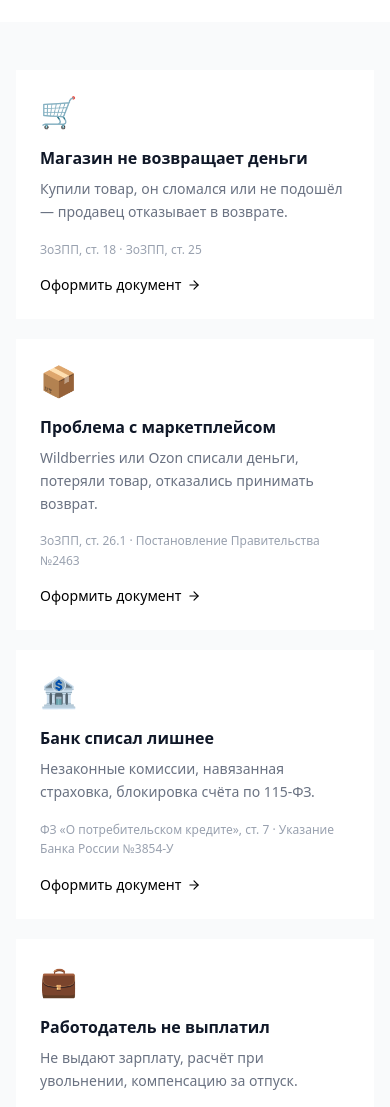
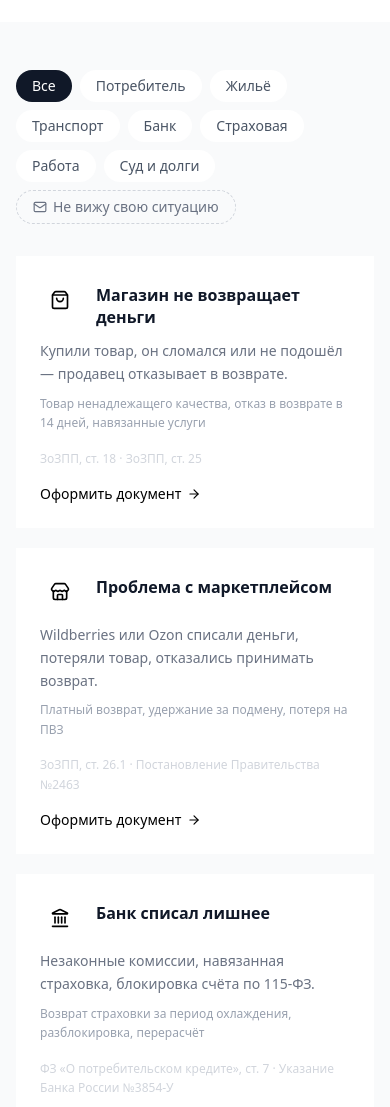
Before and after one commit to SpiritusMalus/LawDocs, a Next.js app in the folder frontend/: page /situations in a window 390 px wide. Shown: the part 461-1568 px from the top of the page. Built offline with nearby package versions, Linux system fonts and the light colour scheme; no server answers.

Commit message:
change p2

```diff
--- a/frontend/app/situations/page.tsx
+++ b/frontend/app/situations/page.tsx
@@ -1,43 +1,12 @@
 import type { Metadata } from "next";
 import Link from "next/link";
-import { ArrowRight, ChevronRight } from "lucide-react";
-import { buttonVariants } from "@/components/ui/button";
-import { SITUATIONS } from "@/lib/situations";
-import { getSituationPage } from "@/lib/situation-pages";
+import { ChevronRight } from "lucide-react";
+import { SituationsGrid } from "./situations-grid";
 
 export const metadata: Metadata = {
   title: "Все ситуации — юридические документы за 199 ₽ | LawDocs",
   description:
     "25 ситуаций: потребитель, работодатель, банк, жильё, транспорт, страховая, ДДУ. Готовые претензии и жалобы со ссылками на законы за 199 ₽.",
-};
-
-const SITUATION_EMOJI: Record<string, string> = {
-  shop: "🛒",
-  marketplace: "📦",
-  bank: "🏦",
-  employer: "💼",
-  insurance: "🚗",
-  utility: "🏠",
-  airline: "✈️",
-  bank_block: "🔒",
-  court_order: "⚖️",
-  gibdd: "🚔",
-  rental_deposit: "🔑",
-  tour_operator: "🧳",
-  online_course: "💻",
-  neighbor_flood: "💧",
-  repair: "🔨",
-  telecom: "📡",
-  medical: "🏥",
-  ddu_delay: "🏗️",
-  ddu_defects: "🧱",
-  ddu_termination: "📄",
-  dtp_osago: "🚗",
-  auto_repair: "🔧",
-  debt_collector: "📵",
-  carsharing: "🚙",
-  gym_refund: "🏋️",
-  other: "📋",
 };
 
 export default function SituationsPage() {
@@ -68,61 +37,7 @@ export default function SituationsPage() {
         </div>
       </section>
 
-      {/* Cards */}
-      <section className="bg-gray-50 py-12 px-4">
-        <div className="max-w-5xl mx-auto">
-          <div className="grid md:grid-cols-2 lg:grid-cols-3 gap-5">
-            {SITUATIONS.filter((s) => s.id !== "other").map((s) => {
-              const page = getSituationPage(s.id);
-              const emoji = SITUATION_EMOJI[s.id] ?? "📋";
-              return (
-                <Link
-                  key={s.id}
-                  href={`/situations/${s.id}`}
-                  className="group bg-white rounded-2xl border border-gray-100 p-6 shadow-sm hover:shadow-lg hover:bg-gray-50 hover:border-primary/20 hover:-translate-y-0.5 transition-all duration-150 flex flex-col"
-                >
-                  <div className="text-3xl mb-4">{emoji}</div>
-                  <h2 className="font-semibold text-gray-900 mb-2 group-hover:text-primary transition-colors">
-                    {s.title}
-                  </h2>
-                  <p className="text-sm text-gray-500 leading-relaxed mb-4 flex-1">{s.blurb}</p>
-                  {page && (
-                    <p className="text-xs text-gray-400 mb-4 leading-relaxed">
-                      {page.legalBasis
-                        .slice(0, 2)
-                        .map((l) => l.article)
-                        .join(" · ")}
-                    </p>
-                  )}
-                  <span className="inline-flex items-center gap-1.5 text-sm font-medium text-primary">
-                    Оформить документ
-                    <ArrowRight className="h-3.5 w-3.5 transition-transform group-hover:translate-x-0.5" />
-                  </span>
-                </Link>
-              );
-            })}
-          </div>
-        </div>
-      </section>
-
-      {/* CTA */}
-      <section className="bg-white py-14 px-4">
-        <div className="max-w-xl mx-auto text-center">
-          <h2 className="text-2xl font-bold text-gray-900 mb-3">
-            Не нашли свою ситуацию?
-          </h2>
-          <p className="text-gray-500 mb-8">
-            Опишите проблему в свободной форме — посмотрим, чем можем помочь.
-          </p>
-          <a
-            href="mailto:lawdocsru@gmail.com"
-            className={buttonVariants({ size: "lg" }) + " h-12 px-8 text-base"}
-          >
-            Написать нам
-            <ArrowRight className="h-4 w-4 ml-2" />
-          </a>
-        </div>
-      </section>
+      <SituationsGrid />
     </>
   );
 }
--- /dev/null
+++ b/frontend/app/situations/situations-grid.tsx
@@ -0,0 +1,192 @@
+"use client";
+
+import { useState } from "react";
+import Link from "next/link";
+import {
+  ArrowRight,
+  Mail,
+  ShoppingBag,
+  Store,
+  Landmark,
+  Briefcase,
+  Car,
+  Building2,
+  Plane,
+  Lock,
+  Gavel,
+  AlertOctagon,
+  Home,
+  MapPin,
+  GraduationCap,
+  Droplets,
+  Hammer,
+  Wifi,
+  HeartPulse,
+  CalendarClock,
+  HardHat,
+  FileX,
+  Wrench,
+  PhoneOff,
+  Dumbbell,
+  HelpCircle,
+} from "lucide-react";
+import { SITUATIONS, type SituationId } from "@/lib/situations";
+import { getSituationPage } from "@/lib/situation-pages";
+import { type LucideIcon } from "lucide-react";
+
+const SITUATION_ICONS: Record<SituationId, LucideIcon> = {
+  shop: ShoppingBag,
+  marketplace: Store,
+  bank: Landmark,
+  employer: Briefcase,
+  insurance: Car,
+  utility: Building2,
+  airline: Plane,
+  bank_block: Lock,
+  court_order: Gavel,
+  gibdd: AlertOctagon,
+  rental_deposit: Home,
+  tour_operator: MapPin,
+  online_course: GraduationCap,
+  neighbor_flood: Droplets,
+  repair: Hammer,
+  telecom: Wifi,
+  medical: HeartPulse,
+  ddu_delay: CalendarClock,
+  ddu_defects: HardHat,
+  ddu_termination: FileX,
+  dtp_osago: Car,
+  auto_repair: Wrench,
+  debt_collector: PhoneOff,
+  carsharing: Car,
+  gym_refund: Dumbbell,
+  other: HelpCircle,
+};
+
+type CategoryId =
+  | "all"
+  | "consumer"
+  | "banking"
+  | "labor"
+  | "housing"
+  | "transport"
+  | "insurance"
+  | "legal";
+
+const CATEGORIES: { id: CategoryId; label: string }[] = [
+  { id: "all", label: "Все" },
+  { id: "consumer", label: "Потребитель" },
+  { id: "housing", label: "Жильё" },
+  { id: "transport", label: "Транспорт" },
+  { id: "banking", label: "Банк" },
+  { id: "insurance", label: "Страховая" },
+  { id: "labor", label: "Работа" },
+  { id: "legal", label: "Суд и долги" },
+];
+
+const SITUATION_CATEGORY: Record<SituationId, CategoryId> = {
+  shop: "consumer",
+  marketplace: "consumer",
+  online_course: "consumer",
+  gym_refund: "consumer",
+  tour_operator: "consumer",
+  medical: "consumer",
+  telecom: "consumer",
+  bank: "banking",
+  bank_block: "banking",
+  employer: "labor",
+  utility: "housing",
+  rental_deposit: "housing",
+  neighbor_flood: "housing",
+  repair: "housing",
+  ddu_delay: "housing",
+  ddu_defects: "housing",
+  ddu_termination: "housing",
+  airline: "transport",
+  gibdd: "transport",
+  auto_repair: "transport",
+  carsharing: "transport",
+  insurance: "insurance",
+  dtp_osago: "insurance",
+  court_order: "legal",
+  debt_collector: "legal",
+  other: "consumer",
+};
+
+export function SituationsGrid() {
+  const [activeCategory, setActiveCategory] = useState<CategoryId>("all");
+
+  const filtered = SITUATIONS.filter(
+    (s) =>
+      s.id !== "other" &&
+      (activeCategory === "all" || SITUATION_CATEGORY[s.id] === activeCategory)
+  );
+
+  return (
+    <section className="bg-gray-50 py-12 px-4">
+      <div className="max-w-5xl mx-auto">
+        {/* Chips */}
+        <div className="flex flex-wrap gap-2 mb-8 items-center">
+          {CATEGORIES.map((cat) => (
+            <button
+              key={cat.id}
+              onClick={() => setActiveCategory(cat.id)}
+              className={`px-4 py-1.5 rounded-full text-sm font-medium transition-colors duration-150 ${
+                activeCategory === cat.id
+                  ? "bg-gray-900 text-white"
+                  : "bg-white border border-gray-200 text-gray-600 hover:border-gray-400 hover:text-gray-900"
+              }`}
+            >
+              {cat.label}
+            </button>
+          ))}
+          <a
+            href="mailto:lawdocsru@gmail.com"
+            className="flex items-center gap-1.5 px-4 py-1.5 rounded-full text-sm font-medium border border-dashed border-gray-300 text-gray-500 hover:border-gray-500 hover:text-gray-700 transition-colors duration-150 whitespace-nowrap"
+          >
+            <Mail className="h-3.5 w-3.5" />
+            Не вижу свою ситуацию
+          </a>
+        </div>
+
+        {/* Grid */}
+        <div className="grid md:grid-cols-2 lg:grid-cols-3 gap-5">
+          {filtered.map((s) => {
+            const Icon = SITUATION_ICONS[s.id] ?? HelpCircle;
+            const page = getSituationPage(s.id);
+            return (
+              <Link
+                key={s.id}
+                href={`/situations/${s.id}`}
+                className="group bg-white rounded-2xl border border-gray-100 p-6 shadow-sm hover:shadow-lg hover:bg-gray-50 hover:border-primary/20 hover:-translate-y-0.5 transition-all duration-150 flex flex-col"
+              >
+                <div className="flex items-start gap-4 mb-3">
+                  <div className="shrink-0 w-10 h-10 rounded-xl bg-primary/8 flex items-center justify-center group-hover:bg-primary/10 transition-colors">
+                    <Icon className="h-5 w-5 text-primary" aria-hidden="true" />
+                  </div>
+                  <h2 className="font-semibold text-gray-900 group-hover:text-primary transition-colors leading-snug pt-1 text-base">
+                    {s.title}
+                  </h2>
+                </div>
+                <p className="text-sm text-gray-500 leading-relaxed mb-2 flex-1">{s.blurb}</p>
+                <p className="text-xs text-gray-400 leading-relaxed mb-4">{s.examples}</p>
+                {page && (
+                  <p className="text-xs text-gray-300 leading-relaxed mb-4">
+                    {page.legalBasis
+                      .slice(0, 2)
+                      .map((l) => l.article)
+                      .join(" · ")}
+                  </p>
+                )}
+                <span className="inline-flex items-center gap-1.5 text-sm font-medium text-primary">
+                  Оформить документ
+                  <ArrowRight className="h-3.5 w-3.5 transition-transform group-hover:translate-x-0.5" />
+                </span>
+              </Link>
+            );
+          })}
+        </div>
+      </div>
+    </section>
+  );
+}
```
